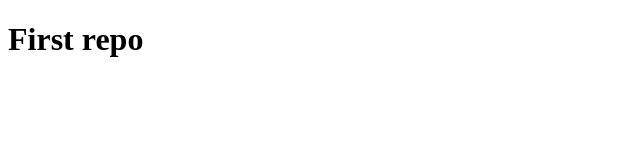
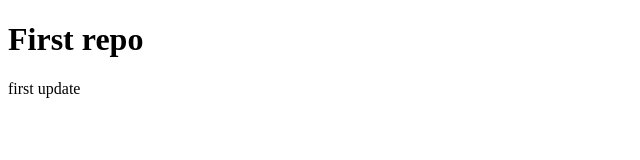
Before and after one commit to protim1451/my-first-github-repo, a plain HTML site: page index.html in a window 1280 px wide. Shown: the full height of the page, 0-640 px from the left. Drawn offline with Linux system fonts and the light colour scheme.

Commit message:
first update

```diff
--- a/index.html
+++ b/index.html
@@ -7,5 +7,6 @@
 </head>
 <body>
     <h1>First repo</h1>
+    <p>first update</p>
 </body>
 </html>
```
